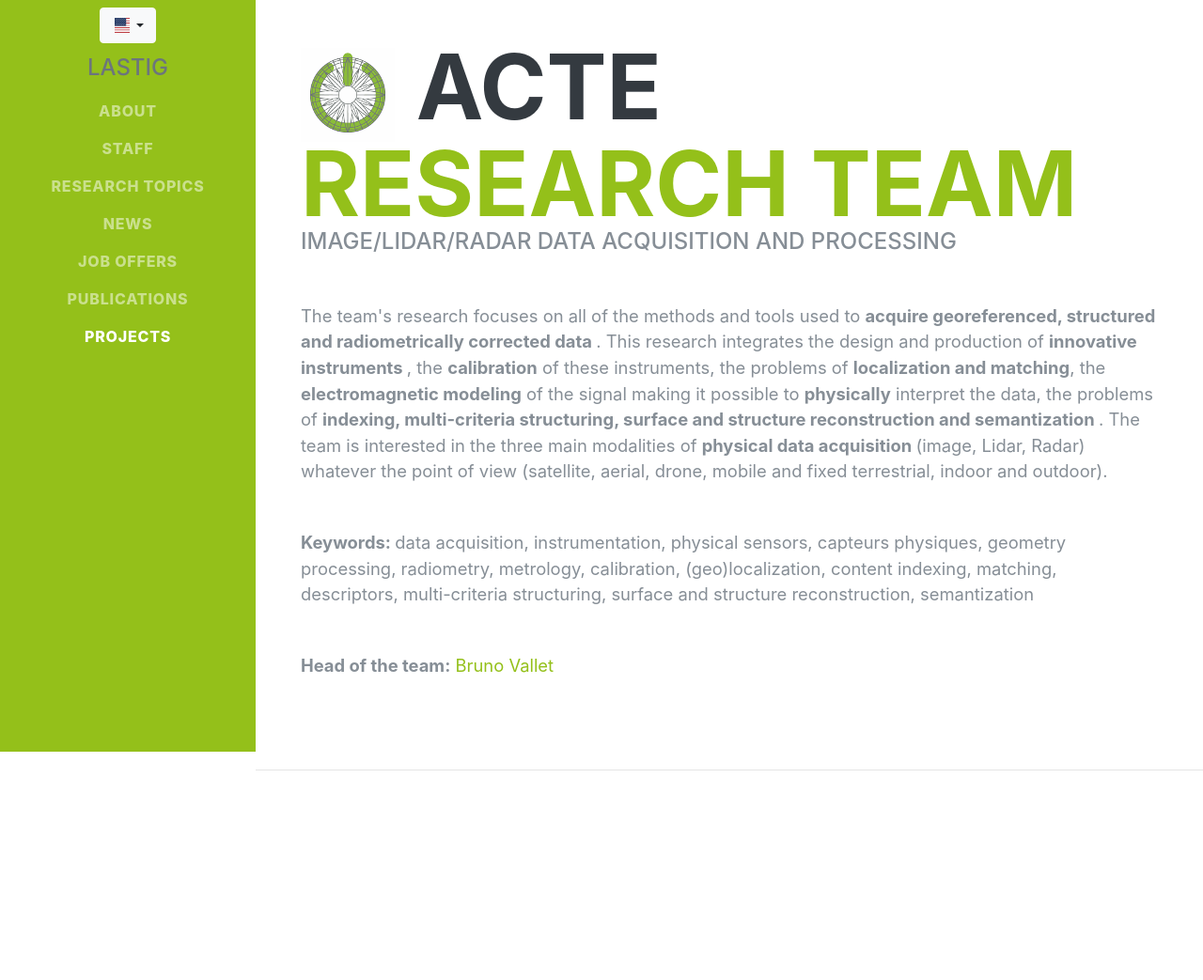
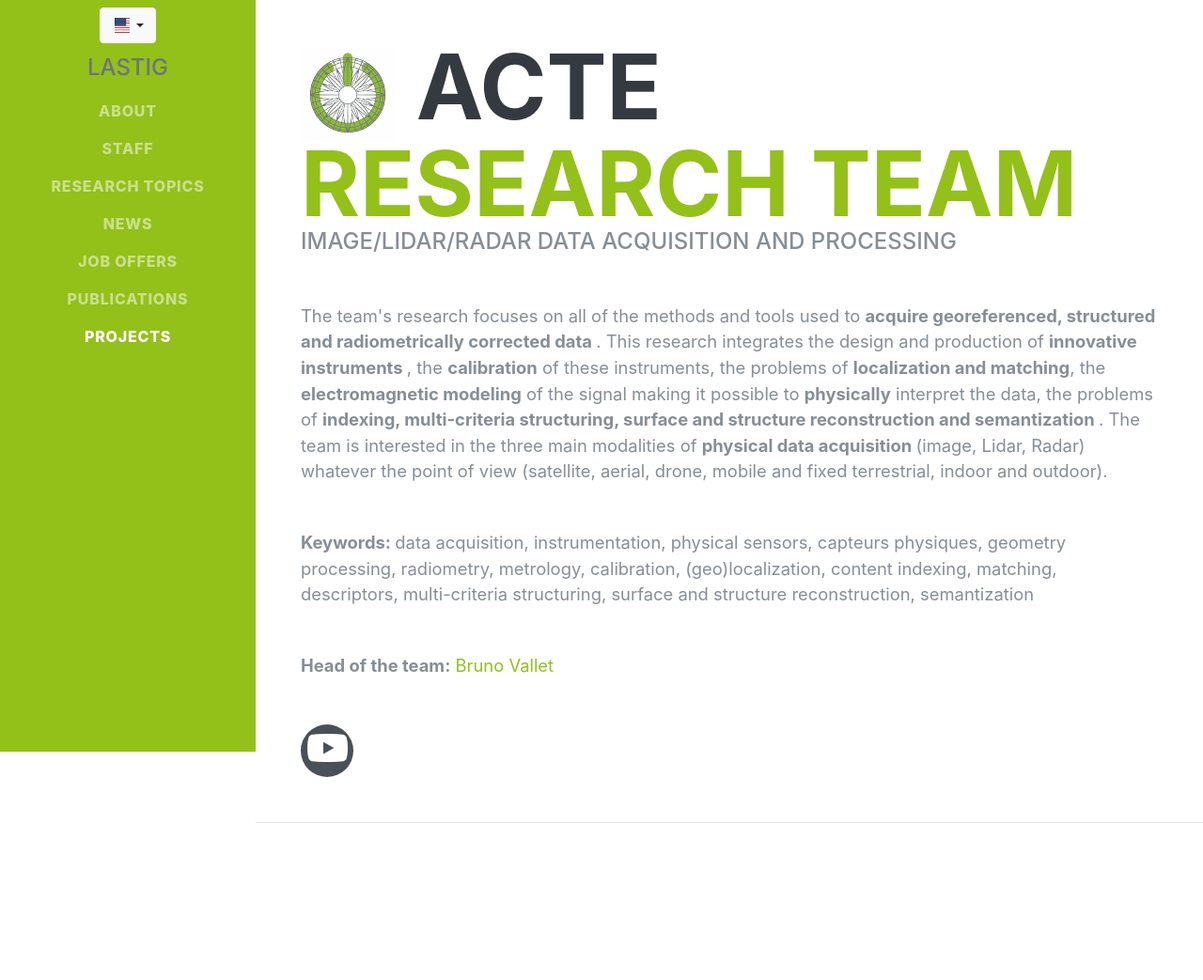
Before and after one commit to umrlastig/acte, a plain HTML site: page index.html in a window 1280 px wide. Shown: the top 1043 px of the page at 94% size. Drawn offline with nearby package versions, Linux system fonts and the light colour scheme; no server answers; files whose address does not match are found by name; a web font is replaced by a local one.

Commit message:
Youtube channel link

```diff
--- a/index.html
+++ b/index.html
@@ -97,6 +97,11 @@
 radiométrie, métrologie, étalonnage, (géo)localisation, descripteurs, appariement, indexation par contenu, structuration multi-critères, reconstruction de surface et de structure, sémantisation </p>
 
 <p class="lead mb-5"> <b class="lang-fr"> Responsable de l'équipe:</b>  <b class="lang-en"> Head of the team:</b> <a href="https://umrlastig.github.io/bruno-vallet/">Bruno Vallet</a> </p>
+<div class="social-icons">
+<a href="https://www.youtube.com/channel/UCBkB19Q-JBJBHgEoj6dq1vg">
+	<i class="ai"><img src="img/icons/youtube.png" width=45px/></i>
+  </a>
+</div>
 </div>
 </section>
 
```
Also changed, not shown: img/icons/youtube.png (added).
